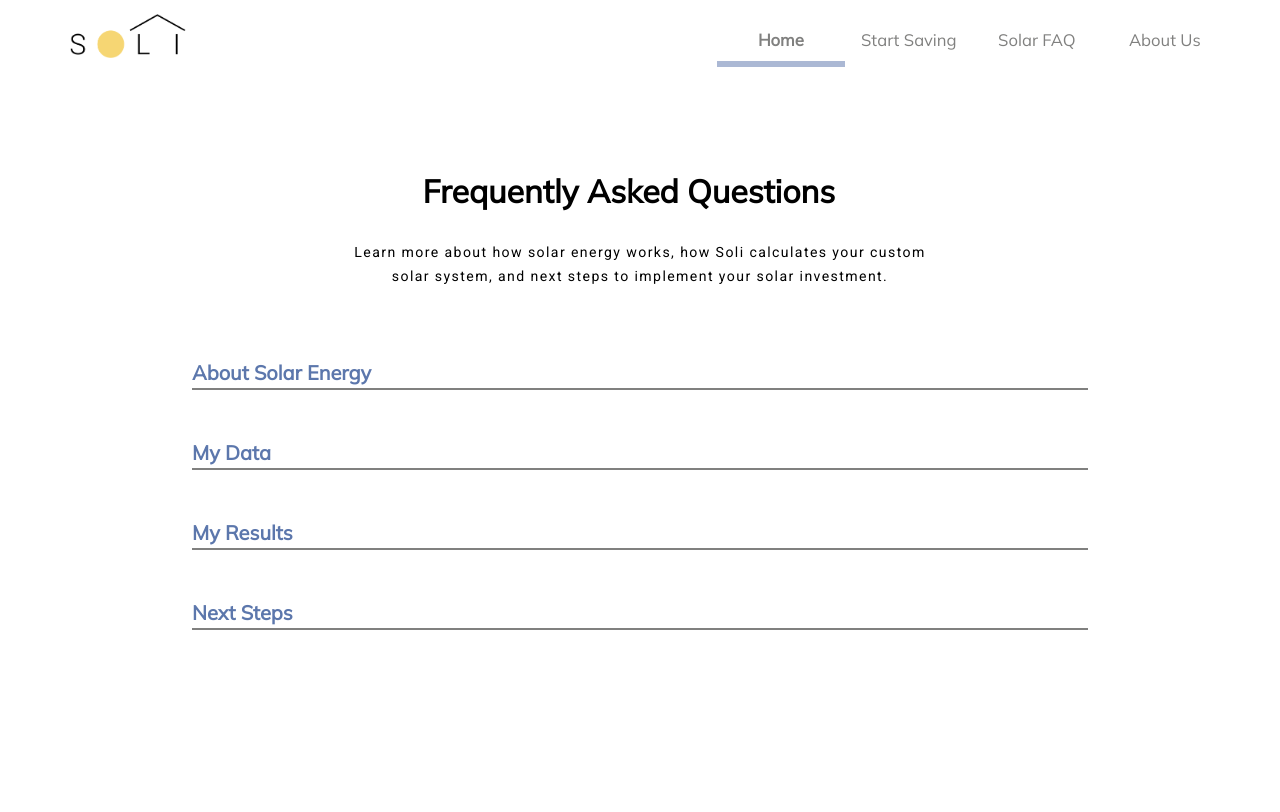
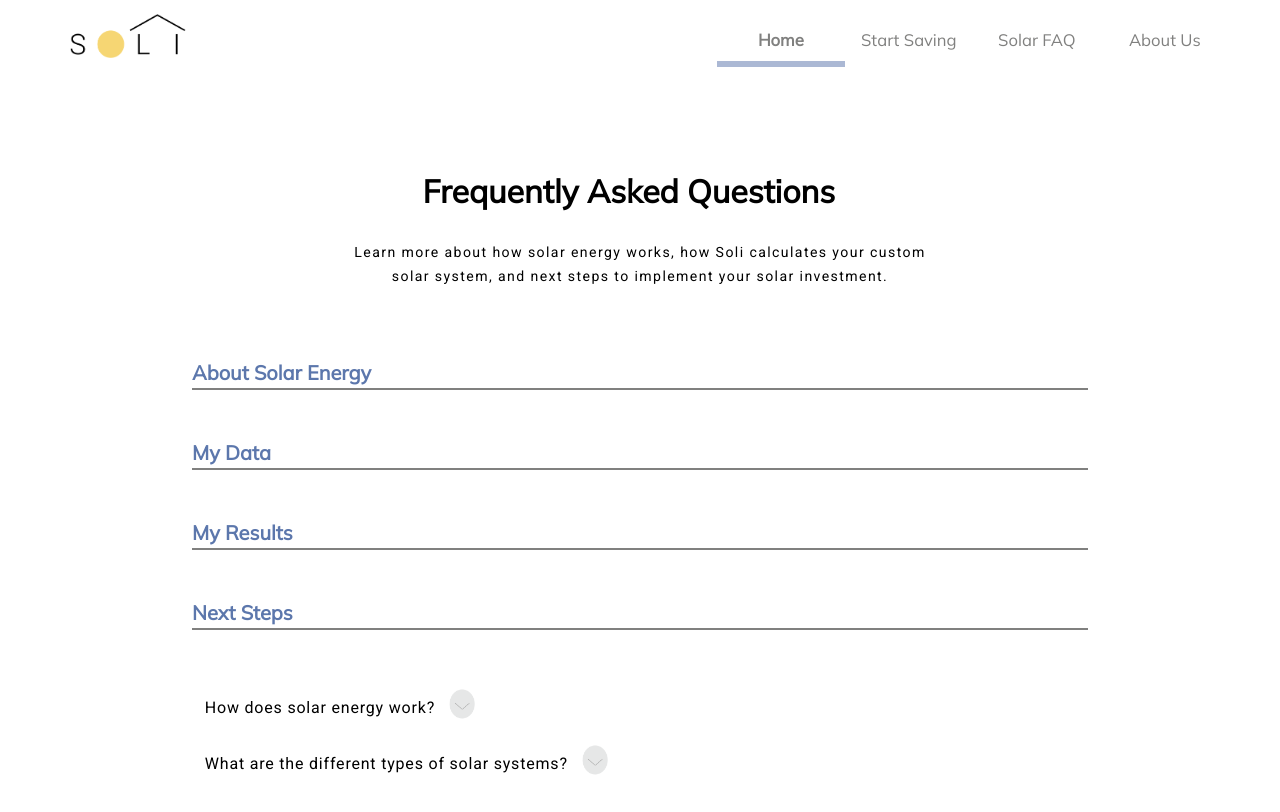
Before and after one commit to tanushree-sharma/fydp-app, a React (Create React App) app: page /FAQ in a window 1280 px wide. Shown: the top 812 px of the page. Built offline with nearby package versions, Linux system fonts and the light colour scheme.

Commit message:
working according with button on right

```diff
--- a/src/App.css
+++ b/src/App.css
@@ -1554,3 +1554,61 @@ select:invalid {
   color: #5C77AC;
   border-bottom: 0.3vh solid #80807F;
 }
+
+#accordion{
+  position: absolute;
+  width: 70vw;
+  height: 100%;
+  left: 15%;
+  top: 85%;
+
+  background-color: #FFFFFF;
+  cursor: pointer;
+  text-align: left;
+  border: none;
+  outline: none;
+  transition: 0.4s;
+}
+
+#accordion-section{
+  text-align: left;
+  padding: 1vh 1vw;
+}
+
+#accordion-question{
+  width: 70vw;
+  height: 5vh;
+  font-family: Roboto;
+  font-style: normal;
+  font-weight: 500;
+  font-size: 2vh;
+  line-height: 28px;
+  display: flex;
+  align-items: center;
+  text-align: center;
+  letter-spacing: 0.05em;
+
+  color: #000000;
+}
+
+#accordion-answer{
+  width: 65vw;
+  height: auto;
+  padding: 1vh 1vw;
+
+  font-family: Roboto;
+  font-style: normal;
+  font-weight: normal;
+  font-size: 2vh;
+  line-height: 3vh;
+  align-items: center;
+  letter-spacing: 0.05em;
+
+  color: #000000;
+}
+
+#faq-arrow{
+  width: 2.2vw;
+  height: 4vh;
+  padding: 1vh 1vw;
+}
--- a/src/components/Accordion.js
+++ b/src/components/Accordion.js
@@ -1,23 +1,73 @@
 import React, { Component } from 'react';
-import faqData from '../components/faqData';
-import faqArrowDown from '../faqArrowDown.png'
-import faqArrowUp from '../faqArrowUp.png'
+import PropTypes from 'prop-types';
 
-function Accordion(props) {
+import AccordionSection from './AccordionSection';
+
+class Accordion extends Component {
+  static propTypes = {
+    allowMultipleOpen: PropTypes.bool,
+    children: PropTypes.instanceOf(Object).isRequired,
+  };
+
+  constructor(props) {
+    super(props);
+
+    const openSections = {};
+
+    this.props.children.forEach(child => {
+      if (child.props.isOpen) {
+        openSections[child.props.label] = true;
+      }
+    });
+
+    this.state = { openSections };
+  }
+
+  onClick = label => {
+    const {
+      props: { allowMultipleOpen },
+      state: { openSections },
+    } = this;
+
+    const isOpen = !!openSections[label];
+
+    if (allowMultipleOpen) {
+      this.setState({
+        openSections: {
+          ...openSections,
+          [label]: !isOpen
+        }
+      });
+    } else {
+      this.setState({
+        openSections: {
+          [label]: !isOpen
+        }
+      });
+    }
+  };
+
+  render() {
+    const {
+      onClick,
+      props: { children },
+      state: { openSections },
+    } = this;
+
     return (
-      /*<div className="accordion__section">
-        <button className="accordion">
-          <p className="accordion__title">{props.title}</p>
-        </button>
-        <div className="accordion__content">
-          <div
-            className="accordion__text"
-            dangerouslySetInnerHTML={{ __html: props.content }}
-          />
-        </div>
-      </div>*/
-      <div></div>
+      <div id="accordion">
+        {children.map(child => (
+          <AccordionSection
+            isOpen={!!openSections[child.props.label]}
+            label={child.props.label}
+            onClick={onClick}
+          >
+            {child.props.children}
+          </AccordionSection>
+        ))}
+      </div>
     );
-   }
+  }
+}
 
-export default Accordion
+export default Accordion;
--- /dev/null
+++ b/src/components/AccordionSection.js
@@ -0,0 +1,44 @@
+import React, { Component } from 'react';
+import PropTypes from 'prop-types';
+import faqArrowDown from '../faqArrowDown.png';
+import faqArrowUp from '../faqArrowUp.png';
+
+
+class AccordionSection extends Component {
+  static propTypes = {
+    children: PropTypes.instanceOf(Object).isRequired,
+    isOpen: PropTypes.bool.isRequired,
+    label: PropTypes.string.isRequired,
+    onClick: PropTypes.func.isRequired,
+  };
+
+  onClick = () => {
+    this.props.onClick(this.props.label);
+  };
+
+  render() {
+    const {
+      onClick,
+      props: { isOpen, label },
+    } = this;
+
+    return (
+      <div id="accordion-section">
+        <div id="accordion-question" onClick={onClick}>
+          {label}
+          <div >
+            {!isOpen && <span><img src={faqArrowDown} id="faq-arrow"/></span>}
+            {isOpen && <span><img src={faqArrowUp} id="faq-arrow"/></span>}
+          </div>
+        </div>
+        {isOpen && (
+          <div id="accordion-answer">
+            {this.props.children}
+          </div>
+        )}
+      </div>
+    );
+  }
+}
+
+export default AccordionSection;
--- a/src/components/SolarFAQ.js
+++ b/src/components/SolarFAQ.js
@@ -1,4 +1,6 @@
 import React, { Component } from 'react'
+import { render } from 'react-dom';
+import Accordion from './Accordion';
 
 class SolarFAQ extends Component {
     render() {
@@ -12,6 +14,21 @@ class SolarFAQ extends Component {
             <p id="myResults"> My Results </p>
             <p id="nextSteps"> Next Steps </p>
 
+            <div>
+            <Accordion allowMultipleOpen>
+                <div label='How does solar energy work?'>
+                    <p>In residential projects, the Sun’s energy is harnessed through the use of photovoltaic (PV) technology. A solar panel is a collection of silicon PV cells that absorb sunlight to produce electricity through the Photovoltaic Effect. This electricity can be used to immediately power the home, or be reserved in a battery storage system for future use. </p>
+
+                </div>
+                <div label='What are the different types of solar systems?'>
+                    <p>There are three primary residential solar PV and storage installations:</p>
+                    <p><strong>Solar</strong> installations include solar panels providing energy for immediate use. Any unused energy captured by panels is lost.</p>
+                    <p><strong>Solar + Battery</strong> installations use a home battery system to store excess energy captured during hours of sunlight to allow for use during periods of minimal or no sun exposure.</p>
+                    <p><strong>Off-grid</strong> systems serve as stand alone power systems where homes are entirely self-sufficient and do not rely on the electrical grid at all. </p>
+                </div>
+            </Accordion>
+            </div>
+
         </div>
         )
     }
```
Also changed, not shown: 1 other file (tests, documents, lock files or other folders).
